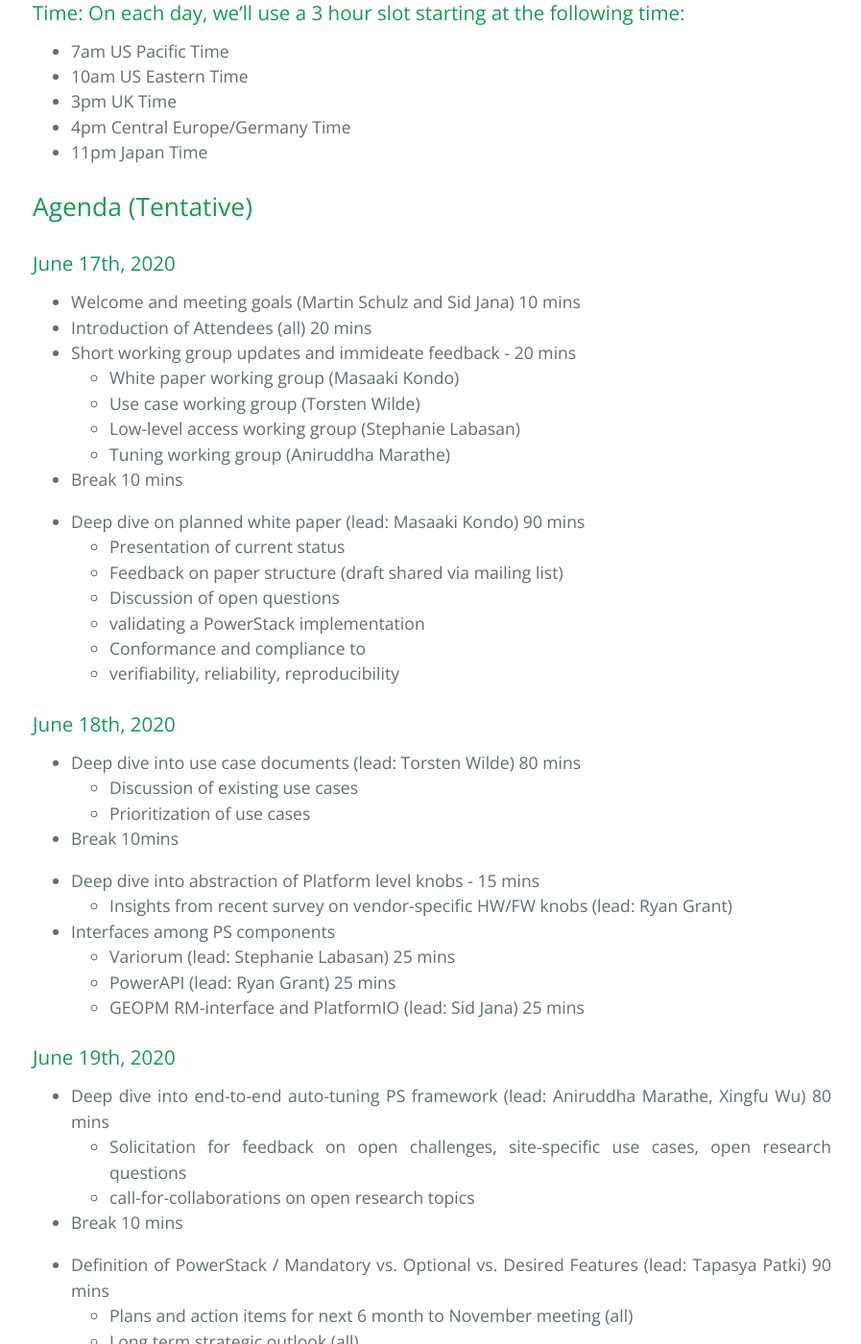
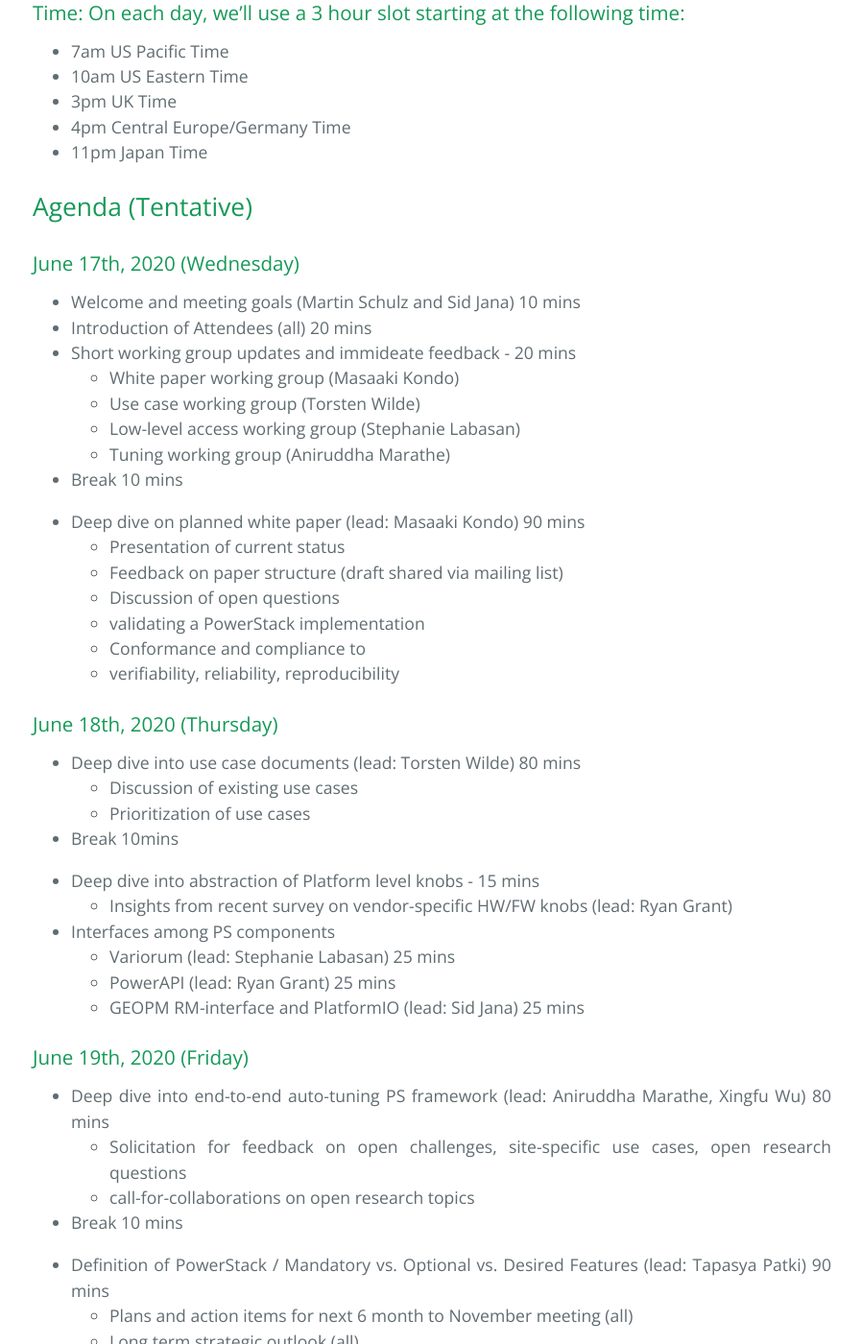
Before and after one commit to HPCPowerStack/hpcpowerstack.github.io, a Jekyll site: the page built from raitenhaslach20.md, in a window 1280 px wide and 1400 px high, scrolled down 1593 px. Shown: the whole window at 96% size, without its empty margins (190-1087 px from the left). Built offline with Jekyll 4.4.1, drawn with Linux system fonts in a browser that asks for light colours; the repository's description, which GitHub fills in, is left out.

Commit message:
Addings days to dates

```diff
--- a/raitenhaslach20.md
+++ b/raitenhaslach20.md
@@ -50,7 +50,7 @@ If you are interested in attending, please let one of the organizers know.
 
 ## Agenda (Tentative)
 
-### June 17th, 2020
+### June 17th, 2020 (Wednesday)
 
  - Welcome and meeting goals (Martin Schulz and Sid Jana) 10 mins
  - Introduction of Attendees (all) 20 mins
@@ -72,7 +72,7 @@ If you are interested in attending, please let one of the organizers know.
 
 
 
-### June 18th, 2020
+### June 18th, 2020 (Thursday)
 
  - Deep dive into use case documents (lead: Torsten Wilde) 80 mins
     - Discussion of existing use cases
@@ -91,7 +91,7 @@ If you are interested in attending, please let one of the organizers know.
 
 
 
-### June 19th, 2020
+### June 19th, 2020 (Friday)
 
 - Deep dive into end-to-end auto-tuning PS framework (lead: Aniruddha Marathe, Xingfu Wu) 80 mins
     - Solicitation for feedback on open challenges, site-specific use cases, open research questions
```
